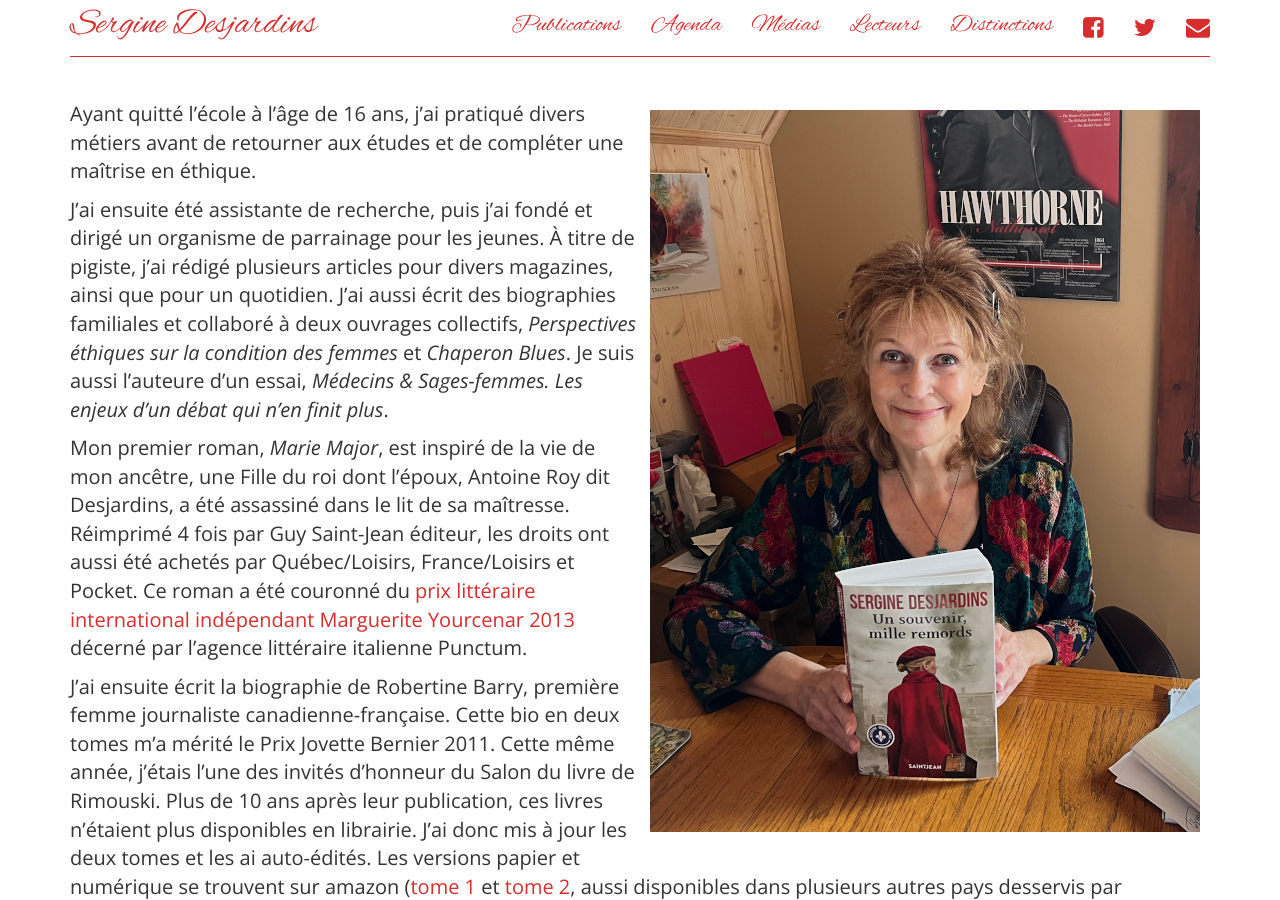
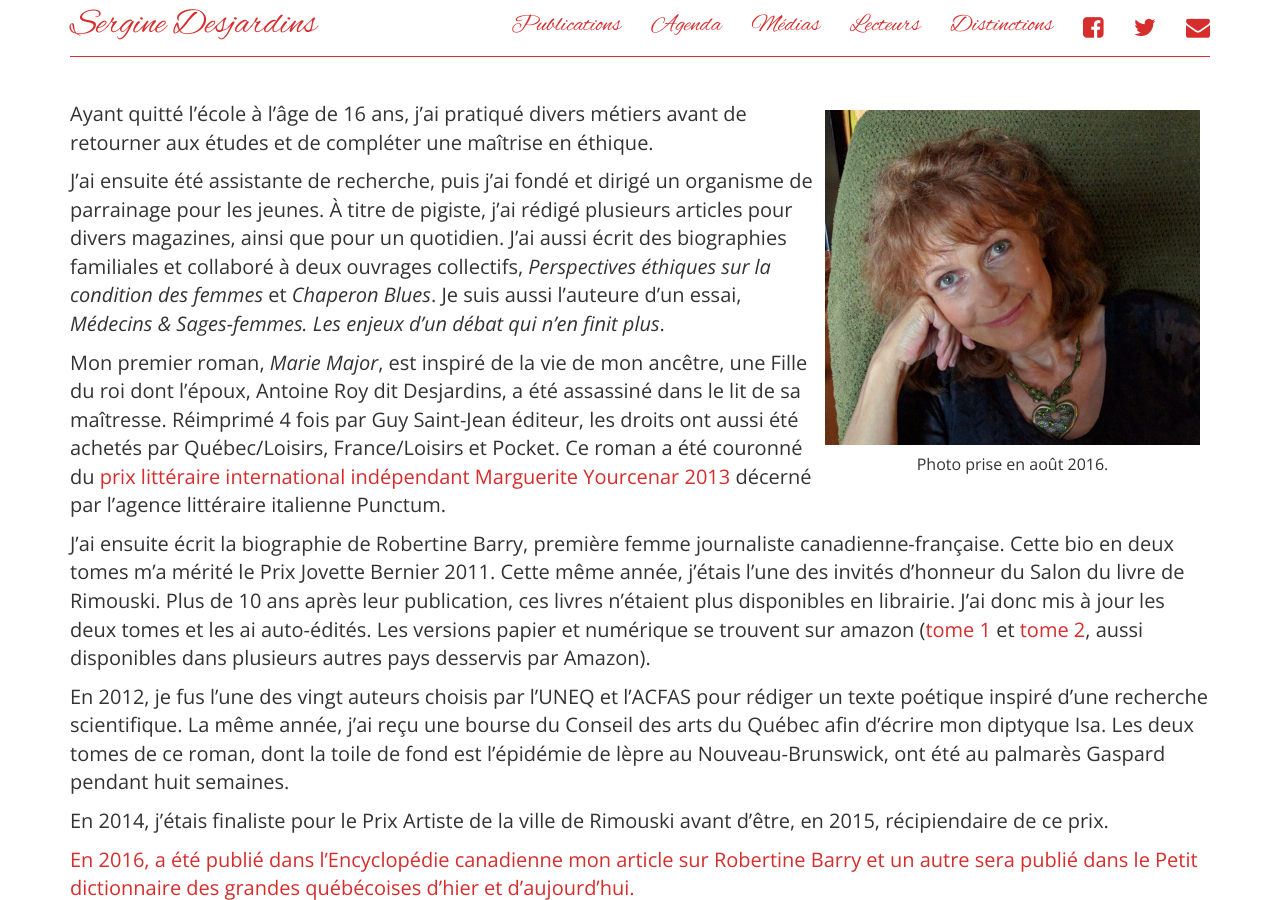
Before and after one commit to serginedesjardins/serginedesjardins.github.io, a Jekyll site: the page built from index.md, in a window 1280 px wide and 900 px high. Built offline with Jekyll 4.4.1, drawn with Linux system fonts in a browser that asks for light colours; nearby versions of some CDN libraries.

Commit message:
changer photo

```diff
--- a/index.md
+++ b/index.md
@@ -5,7 +5,8 @@ permalink: /
 ---
 
 <div style='float:right; padding: 10px; font-size: 0.8em; text-align: center'>
-  <img style="padding-bottom:0.5em;" src='images/sergine2021-small.png' alt='photo'><br/>
+  <img style="padding-bottom:0.5em;" src="images/2016-08-07 07.30.31-small.jpg" alt='photo'><br/>
+  <p>Photo prise en août 2016.</p>
 </div>
 
 Ayant quitté l'école à l'âge de 16 ans, j'ai pratiqué divers métiers avant de retourner aux études et de compléter une maîtrise en éthique.
```
Also changed, not shown: images/2016-08-07 07.30.31-small.jpg (added), images/2016-08-07 07.30.31.jpg (added).
